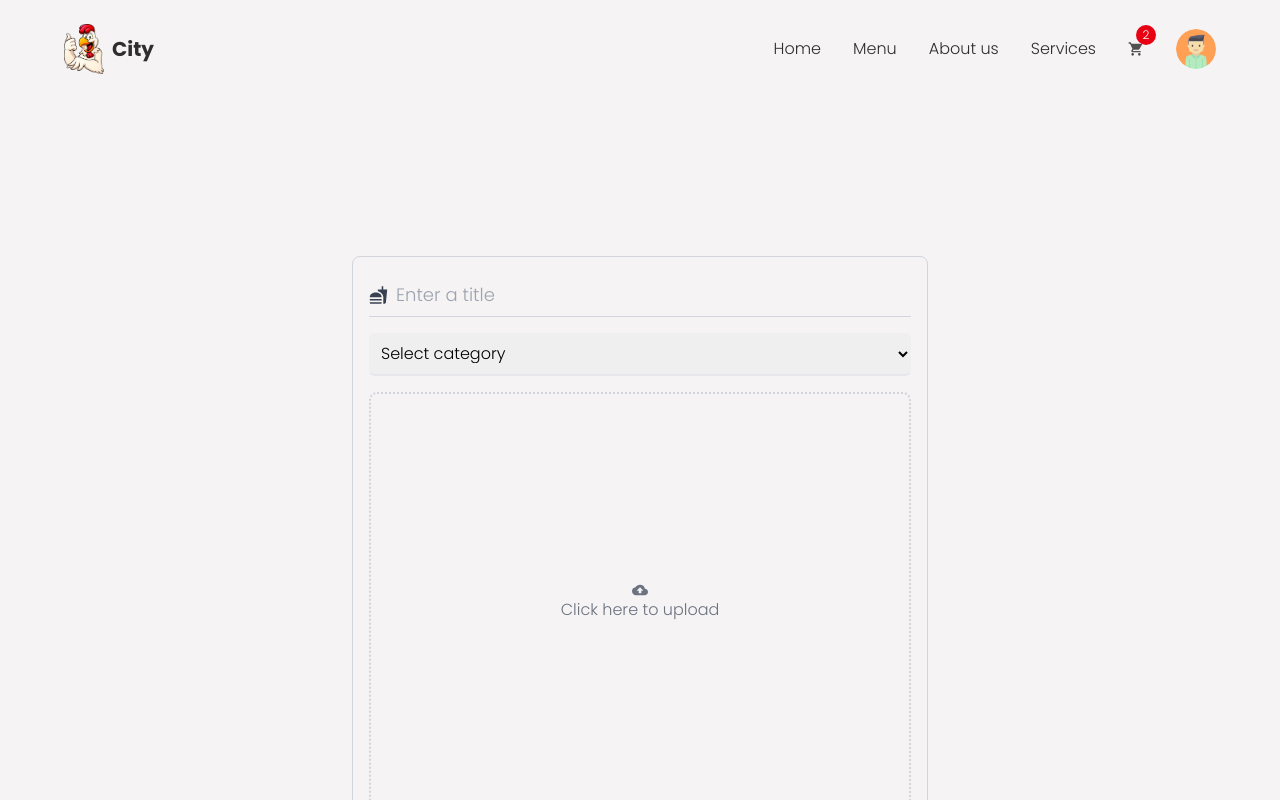
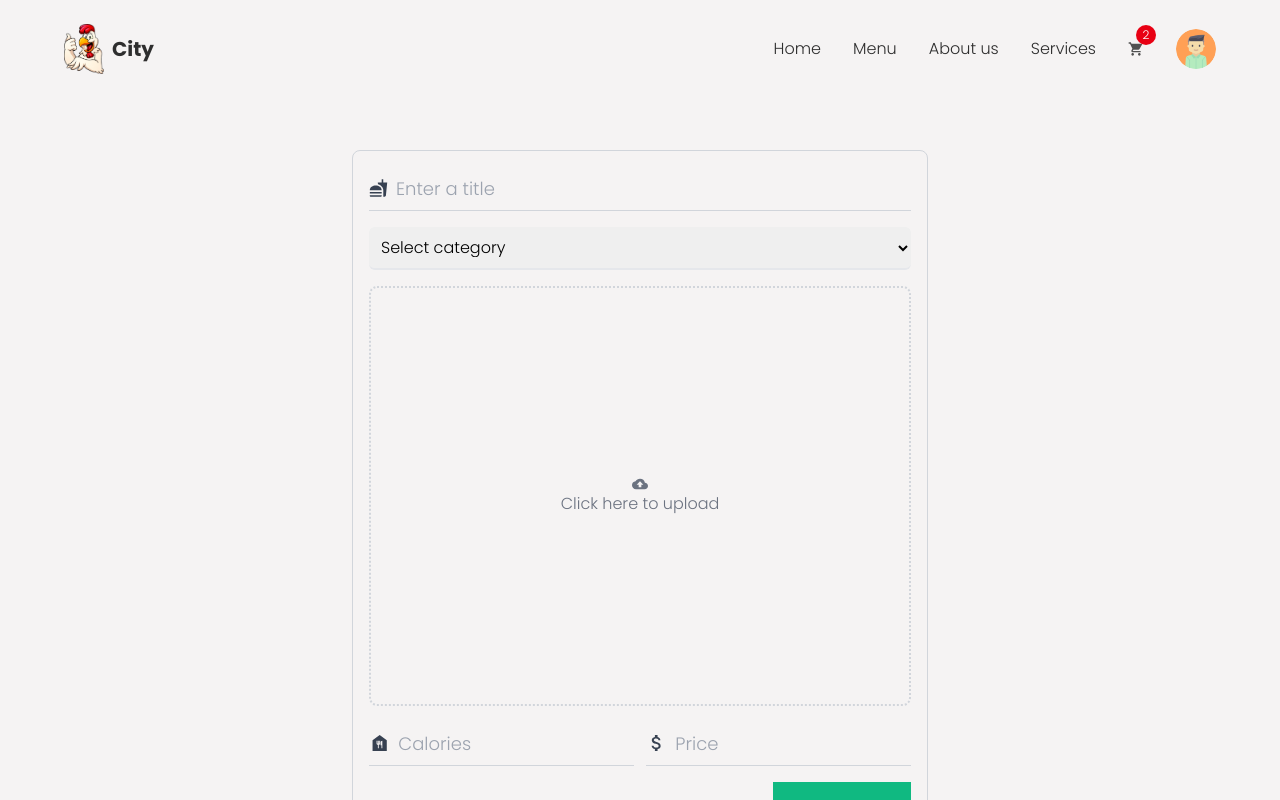
Before and after one commit to FREDVUNI/ReactFoodOrderApp, a React (Create React App) app: page /create in a window 1280 px wide. Shown: the top 800 px of the page. Built offline with nearby package versions, Linux system fonts and the light colour scheme.

Commit message:
Fix validation for the create  menu form

```diff
--- a/src/components/CreateContainer.jsx
+++ b/src/components/CreateContainer.jsx
@@ -130,12 +130,12 @@ const CreateContainer = () =>{
     }
 
     return(
-        <div className="w-full min-h-screen flex items-center justify-center pt-40">
+        <div className="w-full min-h-screen flex items-center justify-center">
             <div className="w-[90%] md:w-[50%] border border-gray-300 rounded-lg p-4 flex flex-col items-center justify-center gap-4">
                 {
                     fields && (
-                        <motion.p initial={{ opacity:0 }} animate={{ opacity:1 }} exit={{ opacity:0 }} className={`w-full p-2 rounded-sm text-center text-lg font-semibold ${alertStatus === "danger" ? "bg-red-400 text-red-800" : "bg-emrald-400 text-emerald-800"}`}>
-
+                        <motion.p initial={{ opacity:0 }} animate={{ opacity:1 }} exit={{ opacity:0 }} className={`w-full p-2 rounded-sm text-center text-lg ${alertStatus === "danger" ? "bg-red-400 text-red-800" : "bg-emrald-400 text-emerald-800"}`}>
+                            {msg}
                         </motion.p>
                     )
                 }
```
